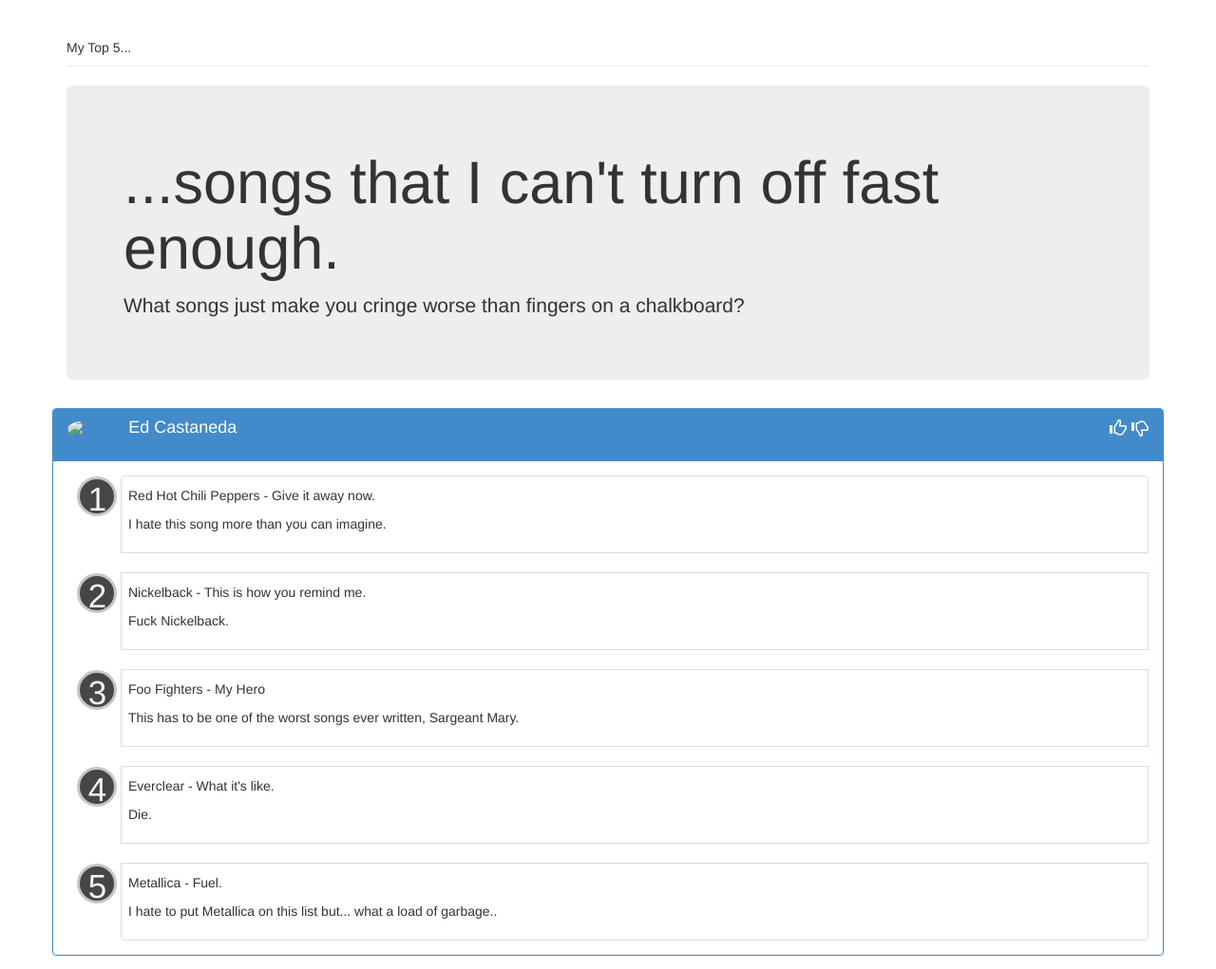
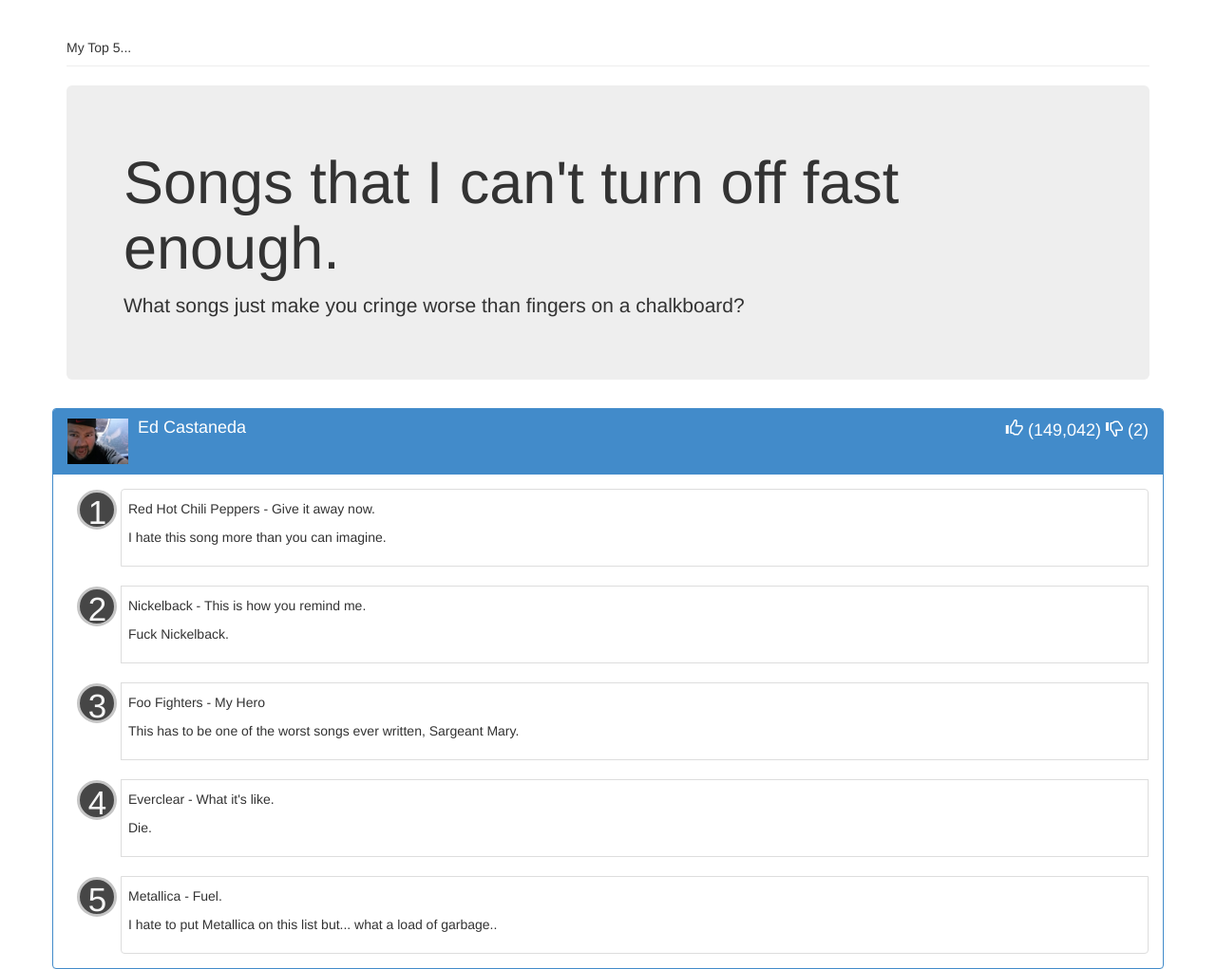
Before and after one commit to subliminaled/Top5Demo, a plain HTML site: page index.html in a window 1280 px wide. Shown: the top 1021 px of the page at 95% size. Drawn offline with Linux system fonts and the light colour scheme.

Commit message:
just a few updates

```diff
--- a/css/app.css
+++ b/css/app.css
@@ -64,3 +64,17 @@
     content: counter(li-counter);
     counter-increment: li-counter;
 }
+
+.img-thumb-container {
+    max-height: 64px;
+    max-width: 64px;
+}
+
+.img-thumb {
+    width: 100%;
+    height: auto;
+}
+
+.panel-primary a {
+    color: #fff;
+}
--- a/index.html
+++ b/index.html
@@ -2,7 +2,7 @@
 <html>
 <head lang="en">
     <meta charset="UTF-8">
-    <title>Top 5...</title>
+    <title>Top 5 songs that I can't turn off fast enough.</title>
     <link rel="stylesheet" href="css/bootstrap.css"/>
     <link rel="stylesheet" href="css/app.css"/>
     <script src="lib/angular.js"></script>
@@ -19,21 +19,29 @@
             My Top 5...
         </div>
         <div class="jumbotron">
-            <h1>...songs that I can't turn off fast enough.</h1>
+            <h1>Songs that I can't turn off fast enough.</h1>
             <p class="text-justify">What songs just make you cringe worse than fingers on a chalkboard?</p>
         </div>
         <div class="row response">
             <div class="panel panel-primary">
                 <div class="media panel-heading">
                     <a class="pull-left" href="#">
-                        <img class="img-circle" data-src="holder.js/64x64" alt="64x64">
+                        <div class="img-thumb-container">
+                            <img class="media-object img-thumb" src="../img/ed.jpg" alt="64x64">
+                        </div>
                     </a>
                     <div class="media-body">
                         <h4 class="media-heading">
                             Ed Castaneda
                             <div class="pull-right">
-                                <span class="glyphicon glyphicon-thumbs-up"></span>
-                                <span class="glyphicon glyphicon-thumbs-down"></span>
+                                <a href="javascript:void(0);" title="AWESOME!">
+                                    <span class="glyphicon glyphicon-thumbs-up"></span>
+                                </a>
+                                <span>(149,042)</span>
+                                <a href="javascript:void(0);" title="BOO!!!">
+                                    <span class="glyphicon glyphicon-thumbs-down"></span>
+                                </a>
+                                <span>(2)</span>
                             </div>
                         </h4>
                         <div class="media">
```
Also changed, not shown: img/ed.jpg (added), 1 other file.
